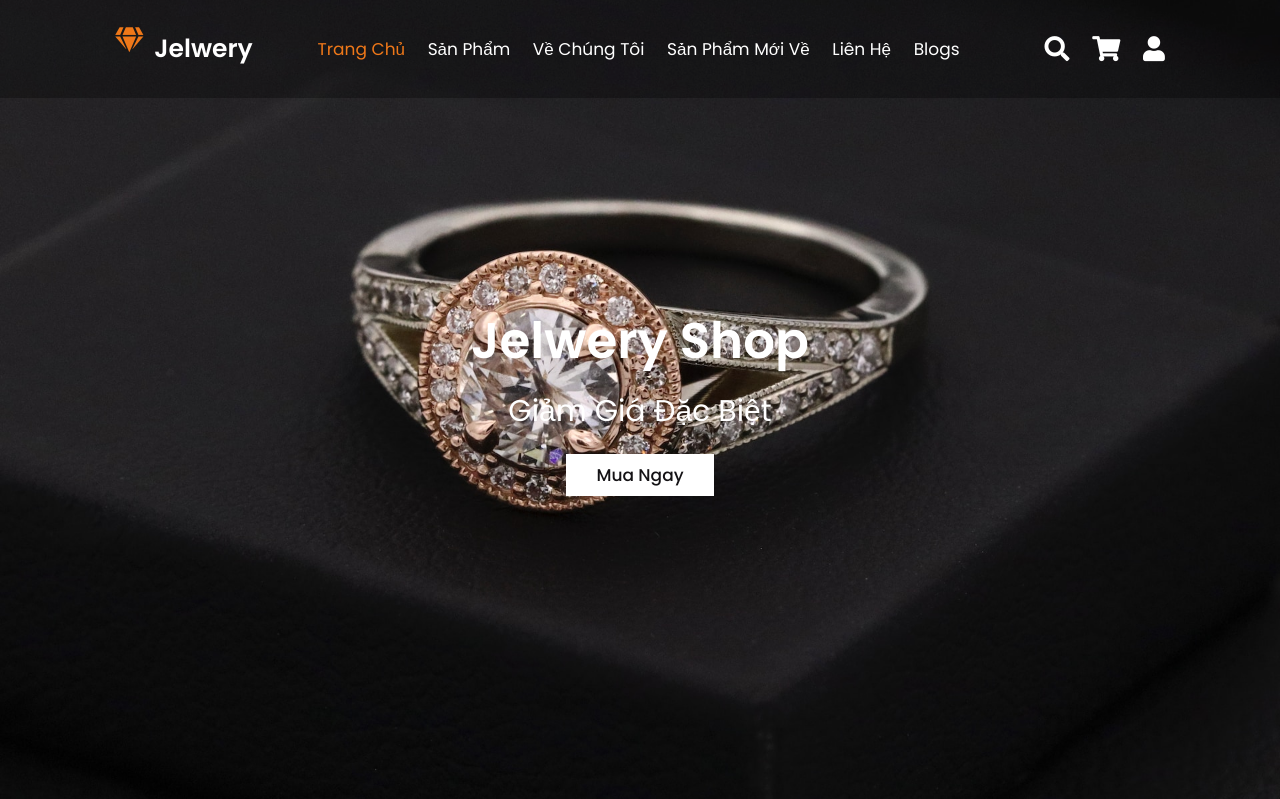
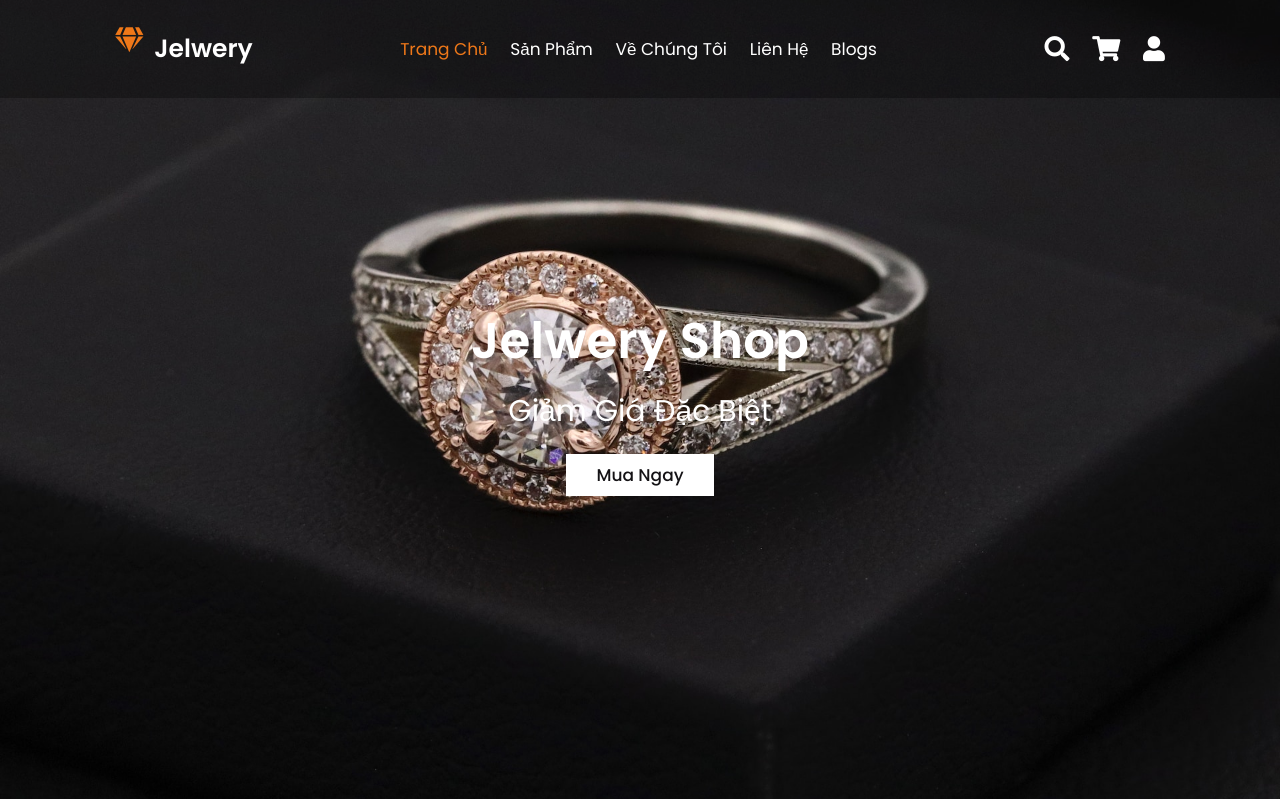
Before and after one commit to toomhufm/JewerlyRetailer, a Flask app: page / in a window 1280 px wide. Shown: the top 799 px of the page. Run offline with Flask 3, Linux system fonts and the light colour scheme.

Commit message:
remove arrivals

```diff
--- a/templates/base.html
+++ b/templates/base.html
@@ -21,7 +21,6 @@
         <a href="{{ url_for('main_page') }}" class="active">Trang Chủ</a>
         <a href="{{ url_for('product_page') }}">Sản Phẩm</a>
         <a href="{{ url_for('about_page') }}">Về Chúng Tôi</a>
-        <a href="#arrivals">Sản Phẩm Mới Về</a>
         <a href="{{ url_for('contact_page') }}">Liên Hệ</a>
         <div class="blog-container">
             <a href="#blogs">Blogs</a>
--- a/templates/cart.html
+++ b/templates/cart.html
@@ -24,7 +24,6 @@
                 <a href="{{ url_for('main_page') }}" class="active">Trang Chủ</a>
                 <a href="{{ url_for('product_page') }}">Sản Phẩm</a>
                 <a href="{{ url_for('about_page') }}">Về Chúng Tôi</a>
-                <a href="#arrivals">Sản Phẩm Mới Về</a>
                 <a href="{{ url_for('contact_page') }}">Liên Hệ</a>
                 <div class="blog-container">
                     <a href="#blogs">Blogs</a>
--- a/templates/products.html
+++ b/templates/products.html
@@ -21,7 +21,6 @@
             <a href="{{ url_for('main_page') }}" class="active">Trang Chủ</a>
             <a href="{{ url_for('product_page') }}">Sản Phẩm</a>
             <a href="{{ url_for('about_page') }}">Về Chúng Tôi</a>
-            <a href="#arrivals">Sản Phẩm Mới Về</a>
             <a href="{{ url_for('contact_page') }}">Liên Hệ</a>
             <div class="blog-container">
                 <a href="#blogs">Blogs</a>
```
Also changed, not shown: templates/signup.html (deleted).
